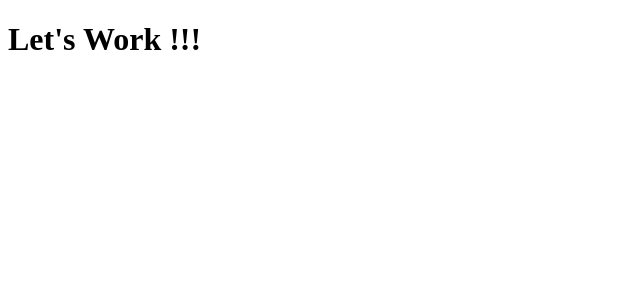
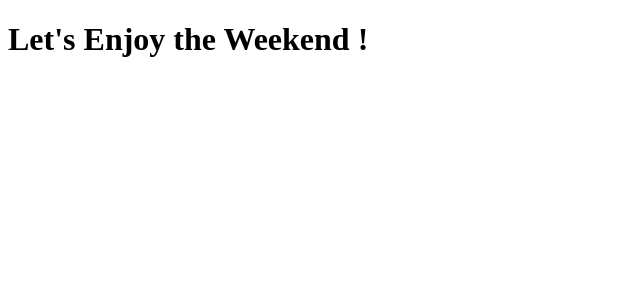
Before and after one commit to aslin-joel-r/learning-react-js, a JavaScript app in the folder client/: page / in a window 1280 px wide. Shown: the top 300 px of the page, without its empty margins (0-640 px from the left). Built offline with nearby package versions, Linux system fonts and the light colour scheme.

Commit message:
conditional rendering using ternery operator

```diff
--- a/client/src/App.js
+++ b/client/src/App.js
@@ -4,15 +4,12 @@ import Workdays from './components/Workdays';
 function App() {
 
   var day=new Date().getDay();
-  console.log(day)
+  day = 9
+  const msg=day>6 ? <Weekends/> : <Workdays/>
 
-  if(day<=6){
-    return <Workdays/>
-
-  }
   return (
     <div>
-     <Weekends/>
+     {msg}
     </div>
   )
 }
```
